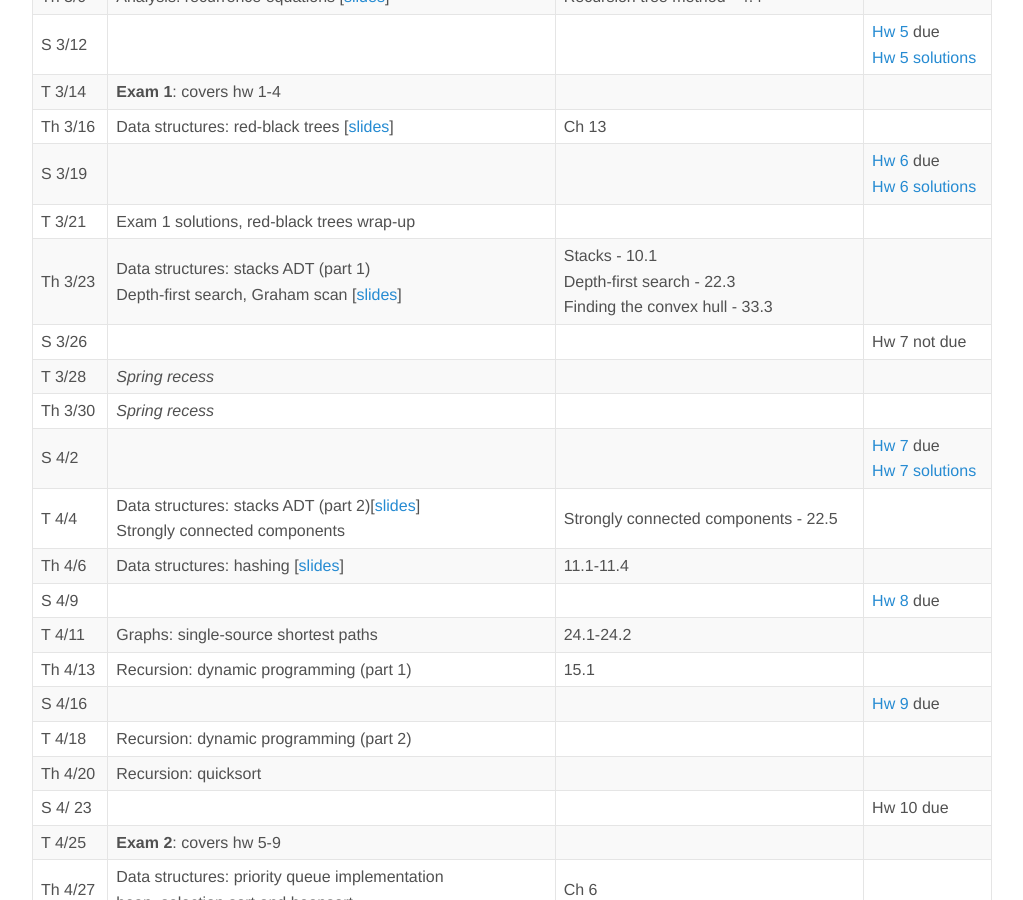
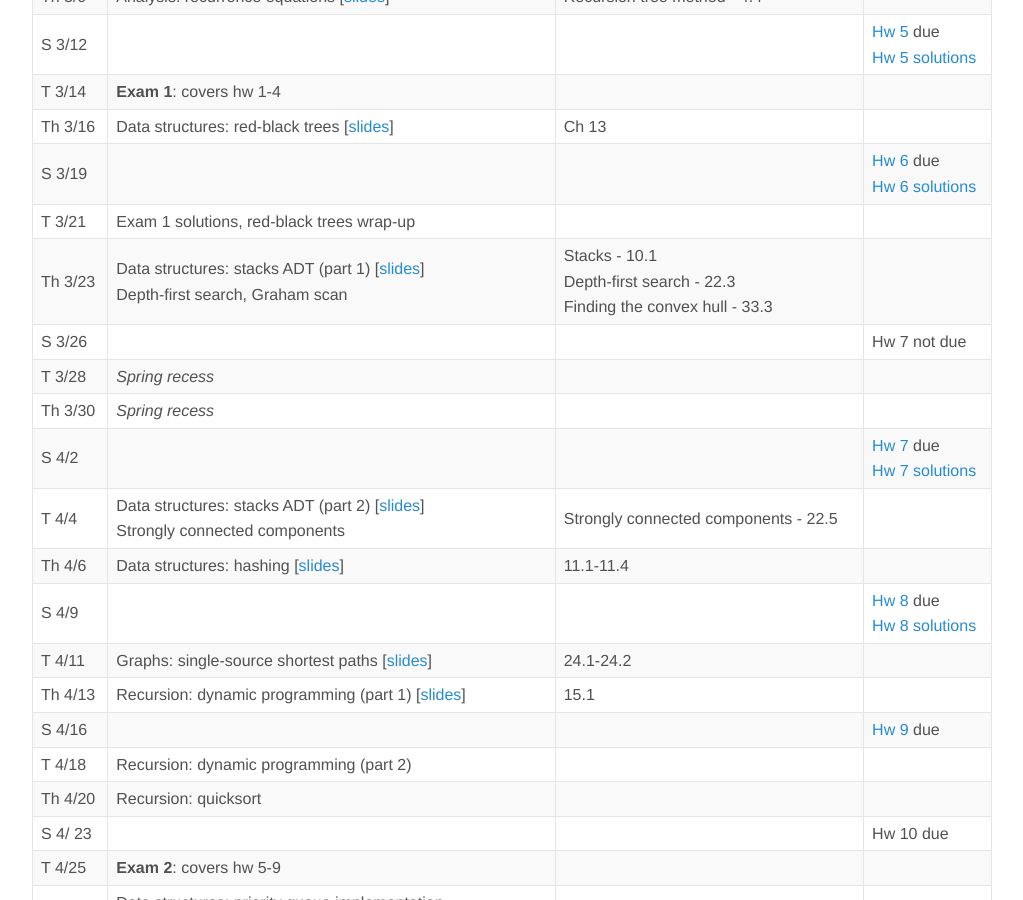
Before and after one commit to jnylam/jnylam.github.io, a Jekyll site: the page built from _courses/146-s17/index.md, in a window 1280 px wide and 900 px high, scrolled down 1354 px. Shown: the whole window, without its empty margins (128-1151 px from the left). Built offline with Jekyll 4.4.1, drawn with Linux system fonts in a browser that asks for light colours.

Commit message:
Update schedule

```diff
--- a/_courses/146-s17/index.md
+++ b/_courses/146-s17/index.md
@@ -33,16 +33,16 @@ T 3/14 | __Exam 1__: covers hw 1-4
 Th 3/16 | Data structures: red-black trees [[slides](redblacktrees.pdf)] | Ch 13
 S 3/19 | | | [Hw 6](homework06.html) due<br>[Hw 6 solutions](hw06.pdf)
 T 3/21 | Exam 1 solutions, red-black trees wrap-up
-Th 3/23 | Data structures: stacks ADT (part 1)<br>Depth-first search, Graham scan [[slides](convexhull.pdf)] | Stacks - 10.1<br> Depth-first search - 22.3<br> Finding the convex hull - 33.3
+Th 3/23 | Data structures: stacks ADT (part 1) [[slides](convexhull.pdf)]<br>Depth-first search, Graham scan | Stacks - 10.1<br> Depth-first search - 22.3<br> Finding the convex hull - 33.3
 S 3/26 | | | Hw 7 not due
 T 3/28 | _Spring recess_ |
 Th 3/30 | _Spring recess_ |
 S 4/2 | | | [Hw 7](homework07.html) due<br>[Hw 7 solutions](hw07.pdf)
-T 4/4 | Data structures: stacks ADT (part 2)[[slides](tarjan.pdf)]<br>Strongly connected components | Strongly connected components - 22.5
+T 4/4 | Data structures: stacks ADT (part 2) [[slides](tarjan.pdf)]<br>Strongly connected components | Strongly connected components - 22.5
 Th 4/6 | Data structures: hashing [[slides](hashtable.pdf)] | 11.1-11.4
-S 4/9 | | | [Hw 8](homework08.html) due
-T 4/11 | Graphs: single-source shortest paths | 24.1-24.2
-Th 4/13 | Recursion: dynamic programming (part 1) | 15.1
+S 4/9 | | | [Hw 8](homework08.html) due<br>[Hw 8 solutions](hw08.pdf)
+T 4/11 | Graphs: single-source shortest paths [[slides](shortestpaths.pdf)] | 24.1-24.2
+Th 4/13 | Recursion: dynamic programming (part 1) [[slides](dp1.pdf)] | 15.1
 S 4/16 | | | [Hw 9](homework09.html) due
 T 4/18 | Recursion: dynamic programming (part 2)
 Th 4/20 | Recursion: quicksort
```
Also changed, not shown: 3 other files.
